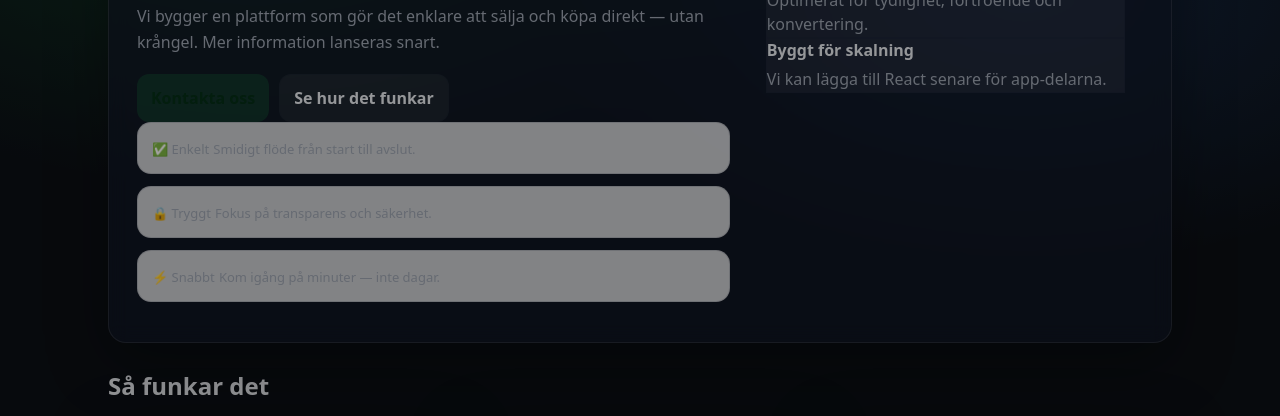
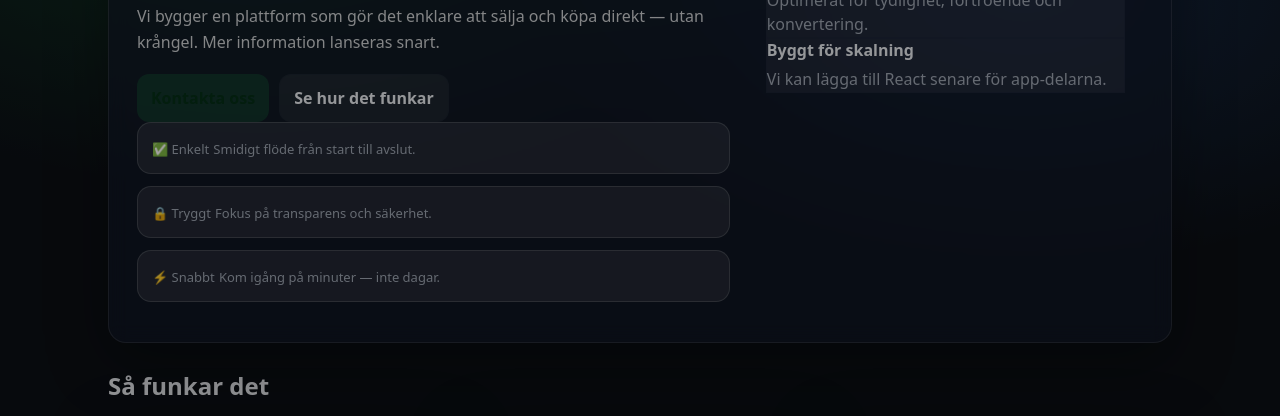
Before and after one commit to balticsverige-cloud/selldirekt-site, a plain HTML site: page index.html in a window 1280 px wide. Shown: the part 332-748 px from the top of the page. Drawn offline with Linux system fonts and the light colour scheme.

Commit message:
Update styles.css

```diff
--- a/assets/styles.css
+++ b/assets/styles.css
@@ -169,3 +169,30 @@ h1{margin:12px 0 10px;font-size:44px;line-height:1.05;letter-spacing:-.5px}
   .grid3{grid-template-columns:1fr}
   .grid2{grid-template-columns:1fr}
 }
+/* ---- CLARITY OVERRIDES (temporary, safe) ---- */
+
+/* Ensure all card-like blocks inherit readable text */
+.card, .tile, .feature, .stat, .pill, .badge {
+  color: var(--text) !important;
+}
+
+/* Fix the light-grey strips in the hero */
+.hero .stat,
+.hero .pill,
+.hero .feature {
+  background: rgba(255,255,255,.08) !important;
+  border: 1px solid rgba(255,255,255,.14) !important;
+}
+
+/* Fix the right-side 3 stacked cards */
+.heroAside .tile,
+.heroAside .card,
+.heroAside .stat {
+  background: rgba(255,255,255,.08) !important;
+  border: 1px solid rgba(255,255,255,.14) !important;
+}
+
+/* Muted text should still be readable */
+p, .lead, .muted {
+  color: rgba(255,255,255,.78) !important;
+}
```
